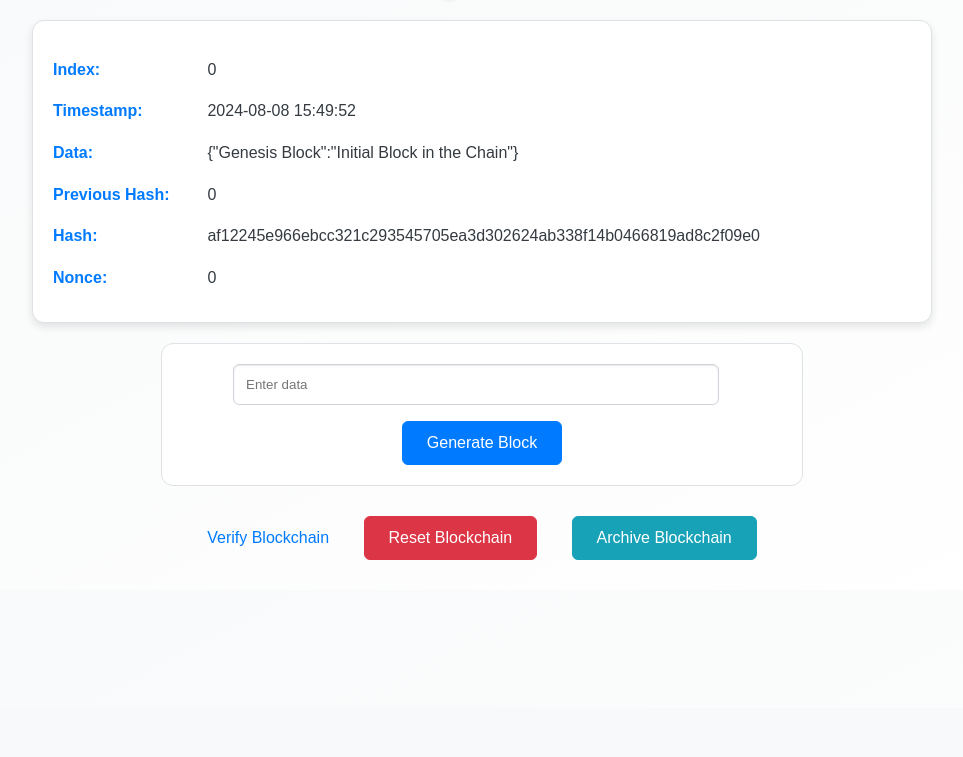
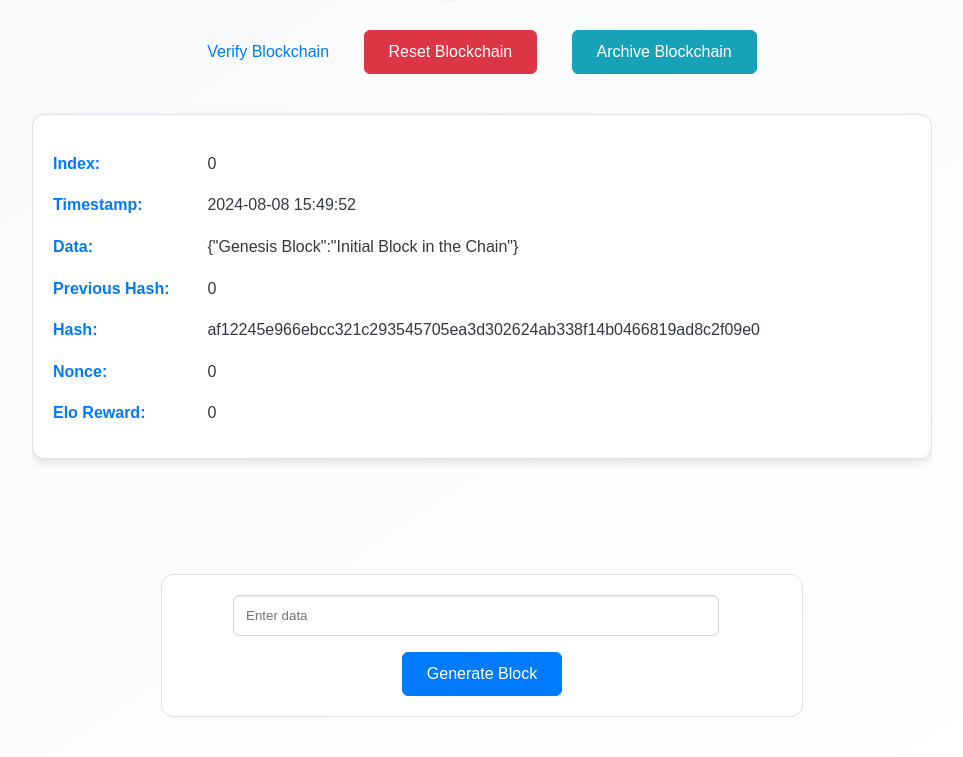
Before and after one commit to strawberry-development/Dogzillaaa, a PHP site: page /views/index.php in a window 1280 px wide. Shown: the part 92-849 px from the top of the page, without its empty margins (158-1121 px from the left). Before the commit the page ends 652 px from the top, so only its background shows below. Run offline with PHP 8.4, Linux system fonts and the light colour scheme.

Commit message:
Add a reward system
TItle

```diff
--- a/assets/css/style.css
+++ b/assets/css/style.css
@@ -36,6 +36,9 @@ h1 {
 #blockchain {
     margin: 20px auto;
     max-width: 100%;
+    max-height: 450px;
+    height: 450px;
+    overflow: scroll;
 }
 
 .block {
@@ -156,3 +159,7 @@ a:hover {
     background-color: #138496;
     border-color: #138496;
 }
+
+ul {
+    text-align: initial;
+}
--- a/classes/Block.php
+++ b/classes/Block.php
@@ -7,26 +7,31 @@ class Block {
     public string $previousHash;
     public string $hash;
     public int $nonce;
+    public int $eloReward; // Elo reward for mining the block
 
-    public function __construct(int $index, int $timestamp, mixed $data, string $previousHash = '') {
+    public function __construct(int $index, int $timestamp, mixed $data, string $previousHash = '', int $eloReward = 0) {
         $this->index = $index;
         $this->timestamp = $timestamp;
         $this->data = $data;
         $this->previousHash = $previousHash;
         $this->nonce = 0;
+        $this->eloReward = $eloReward; // Initialize Elo reward
         $this->hash = $this->calculateHash();
     }
 
-    public function calculateHash(): string {
-        return hash('sha256', $this->index . $this->timestamp . json_encode($this->data, JSON_UNESCAPED_SLASHES) . $this->previousHash . $this->nonce);
+    public function calculateHash(): string
+    {
+        return hash('sha256', $this->index . $this->timestamp . json_encode($this->data) . $this->previousHash . $this->nonce);
     }
 
-    public function mineBlock(int $difficulty): void {
+    public function mineBlock(int $difficulty, int $eloReward): void {
         $target = str_repeat('0', $difficulty);
-        while (strncmp($this->hash, $target, $difficulty) !== 0) {
+        while (substr($this->hash, 0, $difficulty) !== $target) {
             $this->nonce++;
             $this->hash = $this->calculateHash();
         }
-        echo "Block mined: " . $this->hash . PHP_EOL;
+        $this->eloReward = $eloReward; // Set Elo reward
+        echo "Block mined: " . $this->hash . "\n";
+        echo "Elo Reward: " . $this->eloReward . "\n";
     }
 }
--- a/classes/Blockchain.php
+++ b/classes/Blockchain.php
@@ -3,31 +3,37 @@
 require_once 'Block.php';
 
 class Blockchain {
-    private array $chain;
-    private int $difficulty;
+    public array $chain;
+    public int $difficulty;
+    public int $eloReward;
 
-    public function __construct(int $difficulty = 4) {
+    public function __construct() {
         $this->chain = [$this->createGenesisBlock()];
-        $this->difficulty = $difficulty;
+        $this->difficulty = 4;
+        $this->eloReward = 100; // Set the Elo reward amount
     }
 
-    private function createGenesisBlock(): Block {
+    private function createGenesisBlock(): Block
+    {
         return new Block(0, time(), ["Genesis Block" => "Initial Block in the Chain"], "0");
     }
 
-    public function getLatestBlock(): Block {
-        return end($this->chain);
+    public function getLatestBlock(): Block
+    {
+        return $this->chain[count($this->chain) - 1];
     }
 
-    public function addBlock(mixed $data): void {
+    public function addBlock(mixed $data): void
+    {
         $latestBlock = $this->getLatestBlock();
         $newBlock = new Block($latestBlock->index + 1, time(), $data, $latestBlock->hash);
-        $newBlock->mineBlock($this->difficulty);
+        $newBlock->mineBlock($this->difficulty, $this->eloReward); // Pass the Elo reward
         $this->chain[] = $newBlock;
     }
 
-    public function isChainValid(): bool {
-        for ($i = 1, $count = count($this->chain); $i < $count; $i++) {
+    public function isChainValid(): bool
+    {
+        for ($i = 1; $i < count($this->chain); $i++) {
             $currentBlock = $this->chain[$i];
             $previousBlock = $this->chain[$i - 1];
 
@@ -42,26 +48,24 @@ class Blockchain {
         return true;
     }
 
-    public function getBlockchainSize(): int {
+    public function getBlockchainSize(): int
+    {
         return count($this->chain);
     }
 
-    public function getBlockByIndex(int $index): ?Block {
+    public function getBlockByIndex(int $index): ?Block
+    {
         return $this->chain[$index] ?? null;
     }
 
-    public function getChain(): array {
+    // Add this method to retrieve the chain
+    public function getChain(): array
+    {
         return $this->chain;
     }
 
-    public function serializeBlockchain(): string {
-        return json_encode(array_map(fn($block) => [
-            'index' => $block->index,
-            'timestamp' => $block->timestamp,
-            'data' => $block->data,
-            'previousHash' => $block->previousHash,
-            'hash' => $block->hash,
-            'nonce' => $block->nonce
-        ], $this->chain), JSON_PRETTY_PRINT);
+    public function serializeBlockchain(): string
+    {
+        return json_encode($this->chain, JSON_PRETTY_PRINT);
     }
 }
--- a/views/index.php
+++ b/views/index.php
@@ -38,6 +38,11 @@ $message = isset($_GET['message']) ? htmlspecialchars($_GET['message']) : '';
 <?php endif; ?>
 
 <main>
+    <section class="links-section">
+        <a href="../controllers/verify_block.php">Verify Blockchain</a>
+        <a href="../controllers/reset_blockchain.php" class="reset-button">Reset Blockchain</a>
+        <a href="../controllers/archive_blockchain.php" class="archive-button">Archive Blockchain</a>
+    </section>
     <section id="blockchain">
         <?php foreach ($blockchain->getChain() as $block): ?>
             <div class="block">
@@ -47,6 +52,7 @@ $message = isset($_GET['message']) ? htmlspecialchars($_GET['message']) : '';
                 <p><strong>Previous Hash:</strong> <?php echo htmlspecialchars($block->previousHash); ?></p>
                 <p><strong>Hash:</strong> <?php echo htmlspecialchars($block->hash); ?></p>
                 <p><strong>Nonce:</strong> <?php echo htmlspecialchars($block->nonce); ?></p>
+                <p><strong>Elo Reward:</strong> <?php echo htmlspecialchars($block->eloReward); ?></p>
             </div>
         <?php endforeach; ?>
     </section>
@@ -57,12 +63,6 @@ $message = isset($_GET['message']) ? htmlspecialchars($_GET['message']) : '';
             <button type="submit">Generate Block</button>
         </form>
     </section>
-
-    <section class="links-section">
-        <a href="../controllers/verify_block.php">Verify Blockchain</a>
-        <a href="../controllers/reset_blockchain.php" class="reset-button">Reset Blockchain</a>
-        <a href="../controllers/archive_blockchain.php" class="archive-button">Archive Blockchain</a>
-    </section>
 </main>
 </body>
 </html>
```
